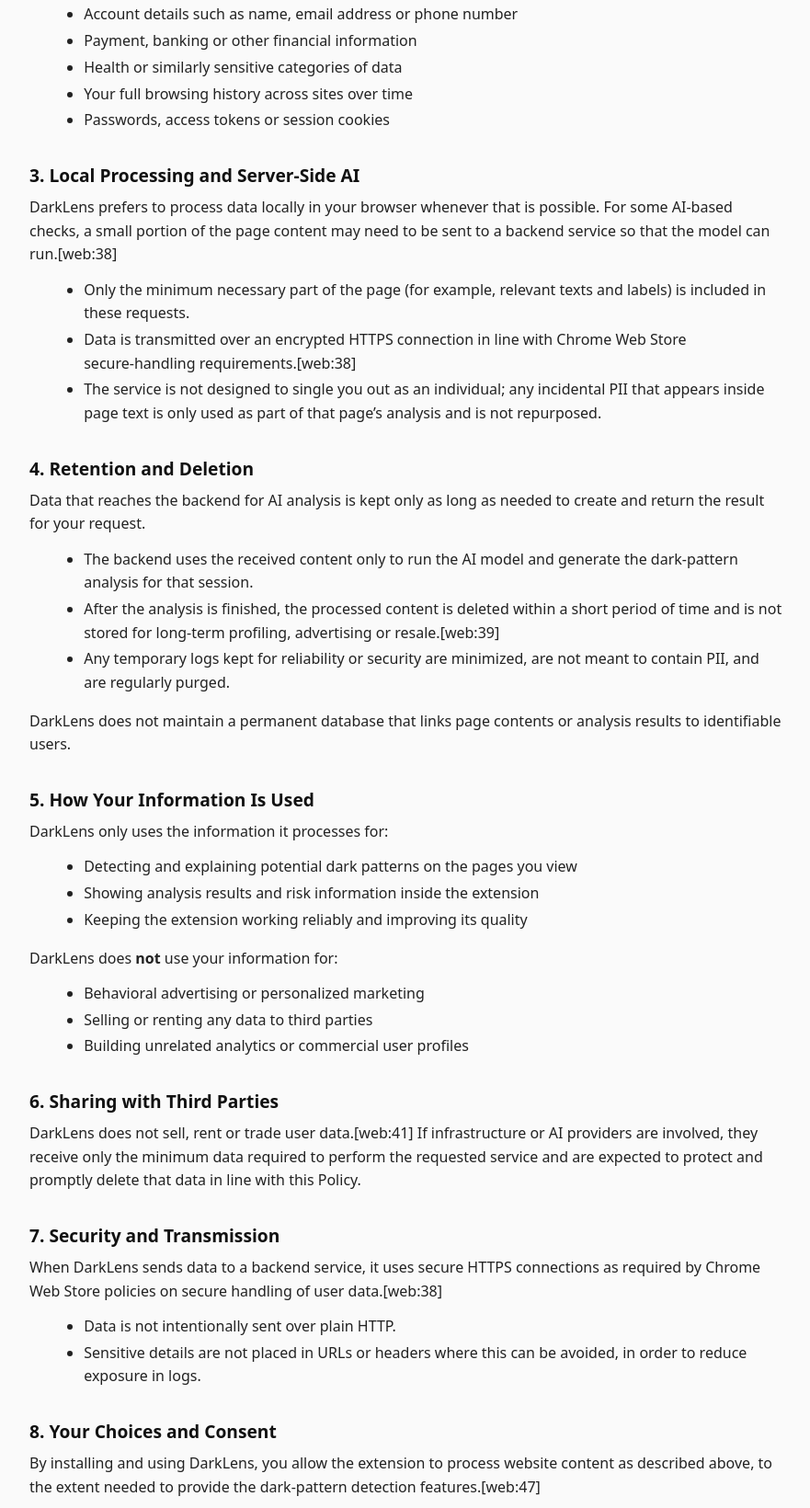
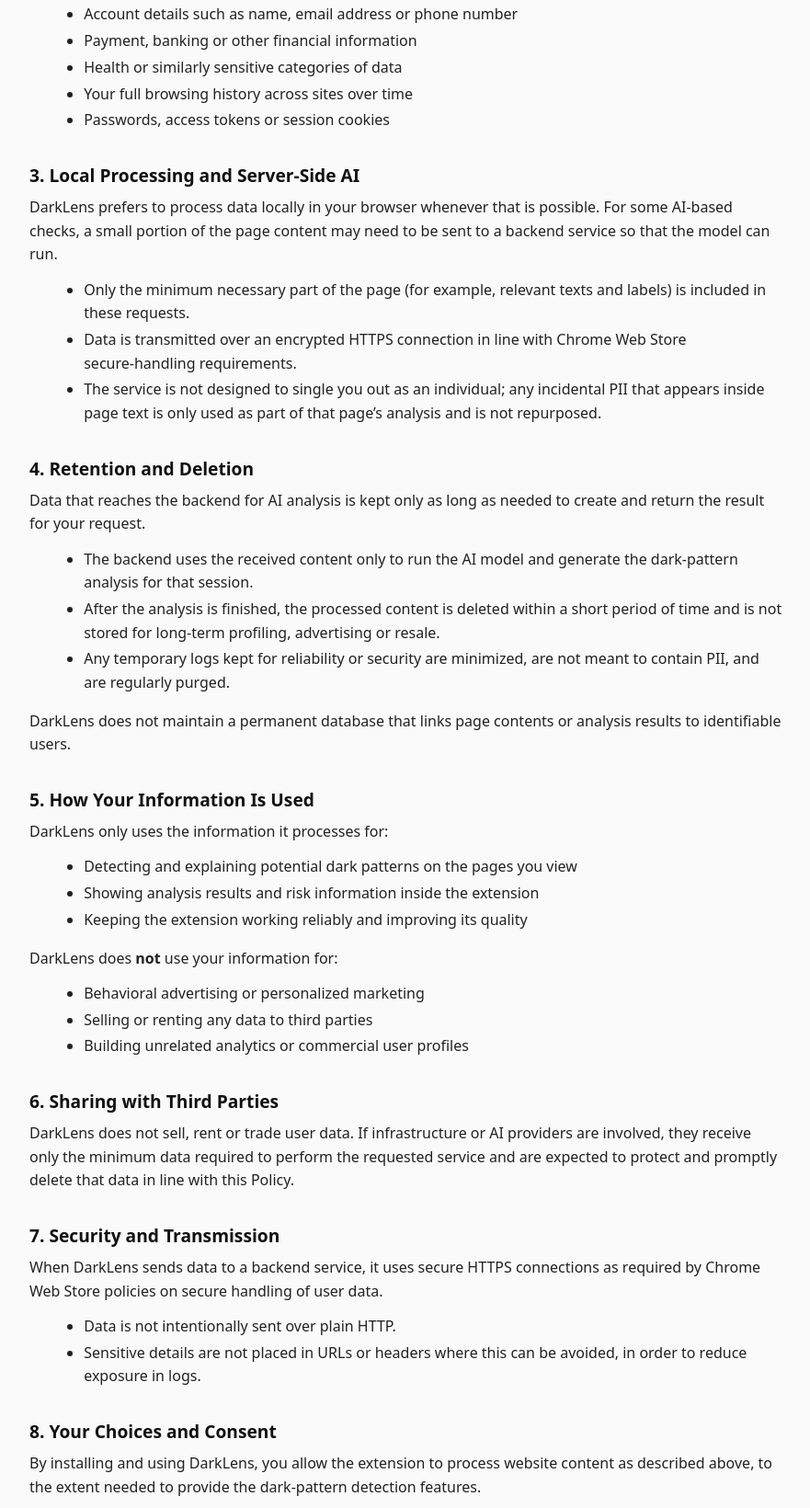
Before and after one commit to donghunmm/B4E2-DarkLens-PrivacyPolicy, a plain HTML site: page index.html in a window 1280 px wide. Shown: the part 826-2466 px from the top of the page at 92% size, without its empty margins (198-1079 px from the left). Drawn offline with Linux system fonts and the light colour scheme.

Commit message:
Remove unnecessary citations from privacy policy

```diff
--- a/index.html
+++ b/index.html
@@ -64,7 +64,7 @@
     DarkLens runs inside your browser and analyzes the content of the page that you choose
     to scan. It highlights UI patterns that may be confusing, misleading, or manipulative.
     To keep this useful and safe, the extension only works with information that is needed
-    for this single purpose.[web:38]
+    for this single purpose.
   </p>
 
   <h2>2. Information We Work With</h2>
@@ -72,7 +72,7 @@
     DarkLens is <strong>not</strong> designed to collect classic personally identifiable
     information (“PII”) such as your name, email address, phone number, home address,
     payment details, passwords, or authentication cookies, and it is not used to build
-    a profile about you.[web:38]
+    a profile about you.
   </p>
 
   <p>To provide dark pattern detection, DarkLens may work with the following types of data:</p>
@@ -107,7 +107,7 @@
   <p>
     DarkLens prefers to process data locally in your browser whenever that is possible.
     For some AI‑based checks, a small portion of the page content may need to be sent to
-    a backend service so that the model can run.[web:38]
+    a backend service so that the model can run.
   </p>
 
   <ul>
@@ -117,7 +117,7 @@
     </li>
     <li>
       Data is transmitted over an encrypted HTTPS connection in line with Chrome Web Store
-      secure‑handling requirements.[web:38]
+      secure‑handling requirements.
     </li>
     <li>
       The service is not designed to single you out as an individual; any incidental PII
@@ -138,7 +138,7 @@
     </li>
     <li>
       After the analysis is finished, the processed content is deleted within a short
-      period of time and is not stored for long‑term profiling, advertising or resale.[web:39]
+      period of time and is not stored for long‑term profiling, advertising or resale.
     </li>
     <li>
       Any temporary logs kept for reliability or security are minimized, are not meant
@@ -170,7 +170,7 @@
 
   <h2>6. Sharing with Third Parties</h2>
   <p>
-    DarkLens does not sell, rent or trade user data.[web:41]
+    DarkLens does not sell, rent or trade user data.
     If infrastructure or AI providers are involved, they receive only the minimum data
     required to perform the requested service and are expected to protect and promptly
     delete that data in line with this Policy.
@@ -179,7 +179,7 @@
   <h2>7. Security and Transmission</h2>
   <p>
     When DarkLens sends data to a backend service, it uses secure HTTPS connections as
-    required by Chrome Web Store policies on secure handling of user data.[web:38]
+    required by Chrome Web Store policies on secure handling of user data.
   </p>
   <ul>
     <li>Data is not intentionally sent over plain HTTP.</li>
@@ -192,7 +192,7 @@
   <h2>8. Your Choices and Consent</h2>
   <p>
     By installing and using DarkLens, you allow the extension to process website content as
-    described above, to the extent needed to provide the dark‑pattern detection features.[web:47]
+    described above, to the extent needed to provide the dark‑pattern detection features.
   </p>
   <ul>
     <li>
@@ -215,7 +215,7 @@
     This Privacy Policy may be updated from time to time. When changes are made, the
     “Last updated” date at the top of this page will be revised. If there are material
     changes to how information is handled, the Chrome Web Store listing and/or in‑extension
-    notices will be updated where appropriate.[web:35][web:44]
+    notices will be updated where appropriate.
   </p>
 
   <h2>11. Contact</h2>
@@ -224,7 +224,7 @@
     please feel free to reach out:
   </p>
   <ul>
-    <li><strong>Developer:</strong> Donghun Lee</li>
+    <li><strong>Developer:</strong> B4E2</li>
     <li><strong>Email:</strong> <a href="mailto:bob.b4e2@gmail.com">bob.b4e2@gmail.com</a></li>
   </ul>
 </body>
```
